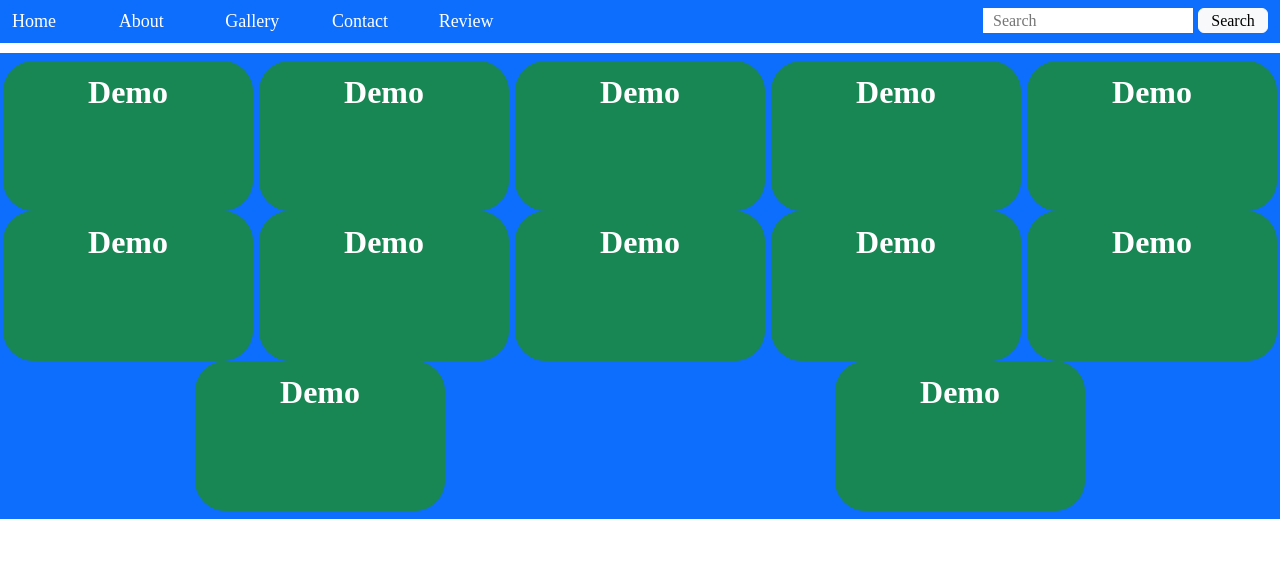
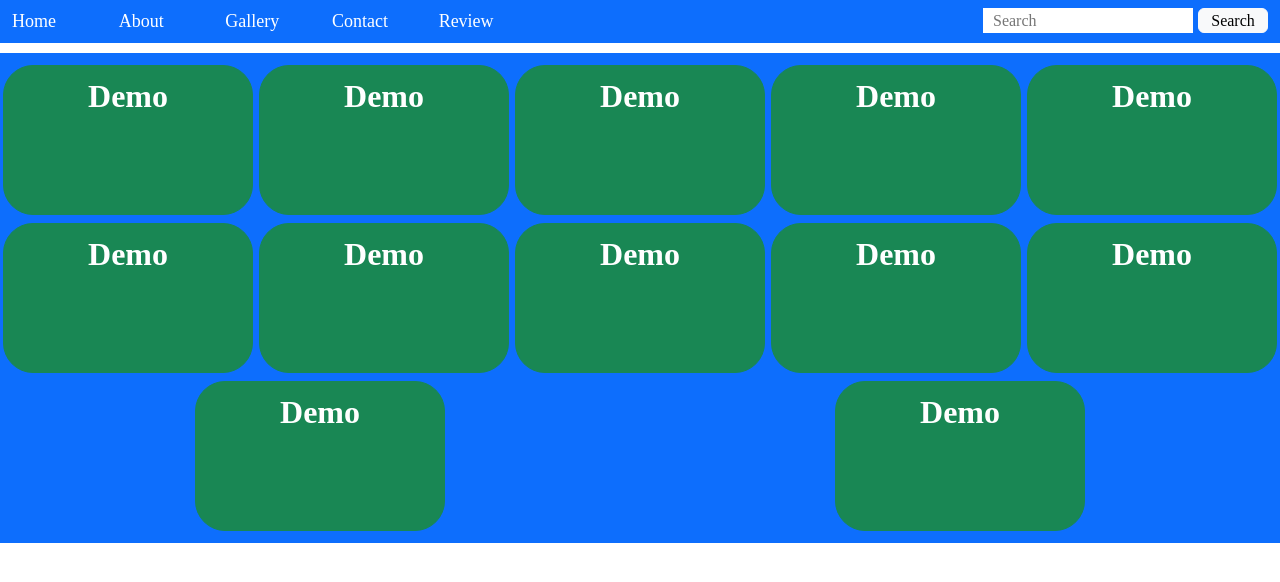
Before and after one commit to sarveshkumarsuperlik/portfolio, a plain HTML site: page index.html in a window 1280 px wide. Drawn offline with nearby package versions, Linux system fonts and the light colour scheme.

Commit message:
Update index.html

```diff
--- a/index.html
+++ b/index.html
@@ -80,18 +80,18 @@ font-weight: 900; border-radius: 30px;}
     <!-- Body Here -->
     <div class="container-fluid bg-primary" style="margin-top: 10px;">
       <div class="row py-2" >
-          <a href="" class="col-xxl-2 m-auto btn btn-success ba">Demo</a>
-          <a href="" class="col-xxl-1 m-auto btn btn-success ba">Demo</a>
-          <a href="" class="col-xxl-1 m-auto btn btn-success ba">Demo</a>
-          <a href="" class="col-xxl-1 m-auto btn btn-success ba">Demo</a>
-          <a href="" class="col-xxl-1 m-auto btn btn-success ba">Demo</a>
-          <a href="" class="col-xxl-1 m-auto btn btn-success ba">Demo</a>
-          <a href="" class="col-xxl-1 m-auto btn btn-success ba">Demo</a>
-          <a href="" class="col-xxl-1 m-auto btn btn-success ba">Demo</a>
-          <a href="" class="col-xxl-1 m-auto btn btn-success ba">Demo</a>
-          <a href="" class="col-xxl-1 m-auto btn btn-success ba">Demo</a>
-          <a href="" class="col-xxl-1 m-auto btn btn-success ba">Demo</a>
-          <a href="" class="col-xxl-1 m-auto btn btn-success ba">Demo</a>
+          <a href="" class="col-xxl-12 m-auto my-1 btn btn-success ba">Demo</a>
+          <a href="" class="col-xxl-12 m-auto my-1 btn btn-success ba">Demo</a>
+          <a href="" class="col-xxl-12 m-auto my-1 btn btn-success ba">Demo</a>
+          <a href="" class="col-xxl-12 m-auto my-1 btn btn-success ba">Demo</a>
+          <a href="" class="col-xxl-12 m-auto my-1 btn btn-success ba">Demo</a>
+          <a href="" class="col-xxl-12 m-auto my-1 btn btn-success ba">Demo</a>
+          <a href="" class="col-xxl-12 m-auto my-1 btn btn-success ba">Demo</a>
+          <a href="" class="col-xxl-12 m-auto my-1 btn btn-success ba">Demo</a>
+          <a href="" class="col-xxl-12 m-auto my-1 btn btn-success ba">Demo</a>
+          <a href="" class="col-xxl-12 m-auto my-1 btn btn-success ba">Demo</a>
+          <a href="" class="col-xxl-12 m-auto my-1 btn btn-success ba">Demo</a>
+          <a href="" class="col-xxl-12 m-auto my-1 btn btn-success ba">Demo</a>
       </div>
     </div>
     <!-- <script src="https://cdn.jsdelivr.net/npm/@popperjs/core@2.11.8/dist/umd/popper.min.js"></script>
```
